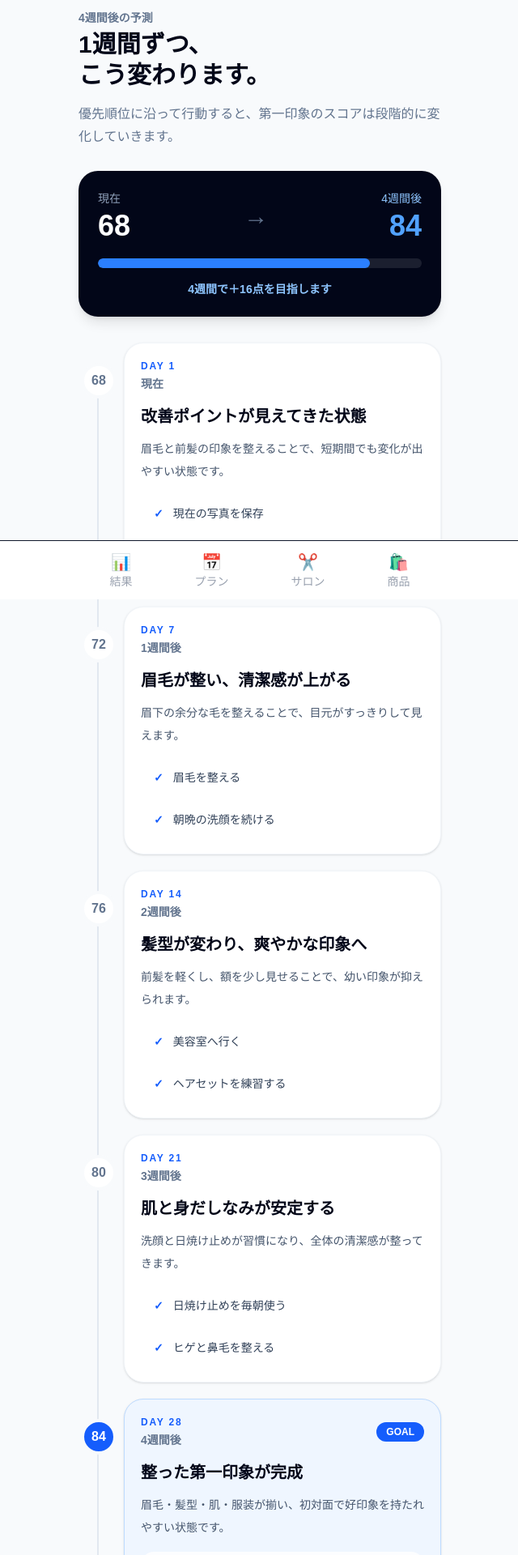
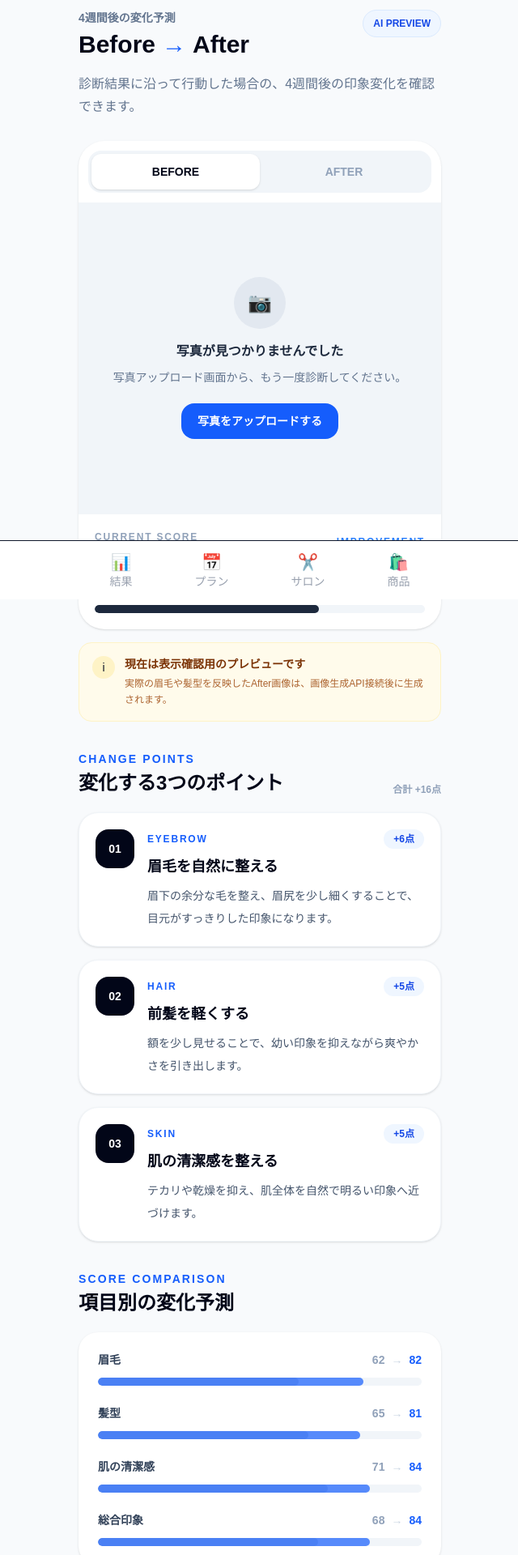
Before and after one commit to mori10tech/akanuke-ai, a Next.js app: page /preview in a window 1280 px wide. Shown: the part 60-1980 px from the top of the page at 81% size, without its empty margins (319-959 px from the left). Built offline with nearby package versions, Linux system fonts and the light colour scheme.

Commit message:
Before After比較ページを実装

```diff
--- a/app/preview/page.tsx
+++ b/app/preview/page.tsx
@@ -1,197 +1,423 @@
+"use client";
+
+import Link from "next/link";
+import { useEffect, useState } from "react";
 import BottomNav from "../components/BottomNav";
-const weeks = [
+
+type PreviewMode = "before" | "after";
+
+const changes = [
   {
-    week: "現在",
-    day: "DAY 1",
-    score: 68,
-    title: "改善ポイントが見えてきた状態",
+    number: "01",
+    category: "EYEBROW",
+    title: "眉毛を自然に整える",
     description:
-      "眉毛と前髪の印象を整えることで、短期間でも変化が出やすい状態です。",
-    tasks: ["現在の写真を保存", "眉毛サロンを探す"],
-    active: false,
+      "眉下の余分な毛を整え、眉尻を少し細くすることで、目元がすっきりした印象になります。",
+    score: "+6",
   },
   {
-    week: "1週間後",
-    day: "DAY 7",
-    score: 72,
-    title: "眉毛が整い、清潔感が上がる",
+    number: "02",
+    category: "HAIR",
+    title: "前髪を軽くする",
     description:
-      "眉下の余分な毛を整えることで、目元がすっきりして見えます。",
-    tasks: ["眉毛を整える", "朝晩の洗顔を続ける"],
-    active: false,
+      "額を少し見せることで、幼い印象を抑えながら爽やかさを引き出します。",
+    score: "+5",
   },
   {
-    week: "2週間後",
-    day: "DAY 14",
-    score: 76,
-    title: "髪型が変わり、爽やかな印象へ",
+    number: "03",
+    category: "SKIN",
+    title: "肌の清潔感を整える",
     description:
-      "前髪を軽くし、額を少し見せることで、幼い印象が抑えられます。",
-    tasks: ["美容室へ行く", "ヘアセットを練習する"],
-    active: false,
+      "テカリや乾燥を抑え、肌全体を自然で明るい印象へ近づけます。",
+    score: "+5",
+  },
+];
+
+const scoreItems = [
+  {
+    label: "眉毛",
+    before: 62,
+    after: 82,
   },
   {
-    week: "3週間後",
-    day: "DAY 21",
-    score: 80,
-    title: "肌と身だしなみが安定する",
-    description:
-      "洗顔と日焼け止めが習慣になり、全体の清潔感が整ってきます。",
-    tasks: ["日焼け止めを毎朝使う", "ヒゲと鼻毛を整える"],
-    active: false,
+    label: "髪型",
+    before: 65,
+    after: 81,
   },
   {
-    week: "4週間後",
-    day: "DAY 28",
-    score: 84,
-    title: "整った第一印象が完成",
-    description:
-      "眉毛・髪型・肌・服装が揃い、初対面で好印象を持たれやすい状態です。",
-    tasks: ["同じ条件で再撮影", "Before／Afterを比較する"],
-    active: true,
+    label: "肌の清潔感",
+    before: 71,
+    after: 84,
+  },
+  {
+    label: "総合印象",
+    before: 68,
+    after: 84,
   },
 ];
 
 export default function PreviewPage() {
+  const [image, setImage] = useState<string | null>(null);
+  const [isImageLoaded, setIsImageLoaded] = useState(false);
+  const [previewMode, setPreviewMode] = useState<PreviewMode>("before");
+
+  useEffect(() => {
+    const savedImage = window.sessionStorage.getItem("akanukeImage");
+
+    setImage(savedImage);
+    setIsImageLoaded(true);
+  }, []);
+
+  const isAfter = previewMode === "after";
+
   return (
-    <main className="min-h-screen bg-slate-50 px-5 pb-28 pt-8">
+    <main className="min-h-screen bg-slate-50 px-5 pb-32 pt-8">
       <div className="mx-auto max-w-md">
+        <header>
           <p className="text-sm font-bold tracking-[0.2em] text-blue-600">
             AKANUKE.AI
           </p>
 
-        <p className="mt-5 text-sm font-bold text-slate-500">
-          4週間後の予測
+          <div className="mt-5 flex items-start justify-between gap-4">
+            <div>
+              <p className="text-sm font-bold text-slate-500">
+                4週間後の変化予測
               </p>
 
               <h1 className="mt-1 text-3xl font-bold leading-tight text-slate-950">
-          1週間ずつ、
-          <br />
-          こう変わります。
+                Before
+                <span className="mx-2 text-blue-600">→</span>
+                After
               </h1>
+            </div>
+
+            <span className="shrink-0 rounded-full border border-blue-100 bg-blue-50 px-3 py-2 text-xs font-bold text-blue-700">
+              AI PREVIEW
+            </span>
+          </div>
 
           <p className="mt-4 leading-7 text-slate-500">
-          優先順位に沿って行動すると、第一印象のスコアは段階的に変化していきます。
+            診断結果に沿って行動した場合の、4週間後の印象変化を確認できます。
+          </p>
+        </header>
+
+        <section className="mt-7 overflow-hidden rounded-[32px] bg-white shadow-sm">
+          <div className="p-3">
+            <div className="grid grid-cols-2 rounded-2xl bg-slate-100 p-1">
+              <button
+                type="button"
+                onClick={() => setPreviewMode("before")}
+                className={`rounded-xl px-4 py-3 text-sm font-bold transition ${
+                  previewMode === "before"
+                    ? "bg-white text-slate-950 shadow-sm"
+                    : "text-slate-400"
+                }`}
+              >
+                BEFORE
+              </button>
+
+              <button
+                type="button"
+                onClick={() => setPreviewMode("after")}
+                className={`rounded-xl px-4 py-3 text-sm font-bold transition ${
+                  previewMode === "after"
+                    ? "bg-blue-600 text-white shadow-sm"
+                    : "text-slate-400"
+                }`}
+              >
+                AFTER
+              </button>
+            </div>
+          </div>
+
+          <div className="relative overflow-hidden bg-slate-100">
+            {!isImageLoaded ? (
+              <div className="flex min-h-96 items-center justify-center px-6 text-center">
+                <div>
+                  <div className="mx-auto h-8 w-8 animate-spin rounded-full border-4 border-slate-200 border-t-blue-600" />
+
+                  <p className="mt-4 text-sm font-bold text-slate-500">
+                    写真を読み込んでいます
+                  </p>
+                </div>
+              </div>
+            ) : image ? (
+              <>
+                <img
+                  src={image}
+                  alt={
+                    isAfter
+                      ? "4週間後の変化予測プレビュー"
+                      : "診断時の写真"
+                  }
+                  className="block h-auto w-full transition-all duration-700"
+                  style={
+                    isAfter
+                      ? {
+                          filter:
+                            "brightness(1.05) contrast(1.04) saturate(0.94)",
+                        }
+                      : {
+                          filter: "none",
+                        }
+                  }
+                />
+
+                {isAfter && (
+                  <>
+                    <div className="pointer-events-none absolute inset-0 bg-gradient-to-t from-blue-950/20 via-transparent to-blue-50/10" />
+
+                    <div className="pointer-events-none absolute inset-x-5 top-5 flex items-center justify-between">
+                      <span className="rounded-full border border-white/70 bg-slate-950/70 px-3 py-2 text-xs font-bold text-white shadow-lg backdrop-blur-md">
+                        4週間後予測
+                      </span>
+
+                      <span className="rounded-full border border-white/70 bg-blue-600/90 px-3 py-2 text-xs font-bold text-white shadow-lg backdrop-blur-md">
+                        +16 POINT
+                      </span>
+                    </div>
+
+                    <div className="pointer-events-none absolute bottom-5 left-5 right-5 rounded-2xl border border-white/50 bg-slate-950/65 p-4 text-white shadow-xl backdrop-blur-md">
+                      <p className="text-xs font-bold tracking-[0.15em] text-blue-200">
+                        AFTER IMAGE
                       </p>
 
-        <section className="mt-7 rounded-3xl bg-slate-950 p-6 text-white shadow-lg">
-          <div className="flex items-center justify-between">
+                      <p className="mt-1 text-sm font-bold">
+                        眉・前髪・肌の清潔感を改善したイメージ
+                      </p>
+                    </div>
+                  </>
+                )}
+
+                {!isAfter && (
+                  <div className="pointer-events-none absolute left-5 top-5 rounded-full border border-white/70 bg-slate-950/70 px-3 py-2 text-xs font-bold text-white shadow-lg backdrop-blur-md">
+                    現在の写真
+                  </div>
+                )}
+              </>
+            ) : (
+              <div className="flex min-h-96 items-center justify-center px-6 text-center">
                 <div>
-              <p className="text-sm text-slate-400">
-                現在
+                  <div className="mx-auto flex h-16 w-16 items-center justify-center rounded-full bg-slate-200 text-2xl">
+                    📷
+                  </div>
+
+                  <p className="mt-4 font-bold text-slate-800">
+                    写真が見つかりませんでした
                   </p>
 
-              <p className="mt-1 text-4xl font-black">
-                68
+                  <p className="mt-2 text-sm leading-6 text-slate-500">
+                    写真アップロード画面から、もう一度診断してください。
                   </p>
+
+                  <Link
+                    href="/upload"
+                    className="mt-5 inline-block rounded-2xl bg-blue-600 px-5 py-3 text-sm font-bold text-white"
+                  >
+                    写真をアップロードする
+                  </Link>
+                </div>
+              </div>
+            )}
           </div>
 
-            <div className="text-3xl text-slate-500">
+          <div className="border-t border-slate-100 p-5">
+            <div className="flex items-center justify-between gap-5">
+              <div className="flex-1">
+                <p className="text-xs font-bold tracking-[0.15em] text-slate-400">
+                  {isAfter ? "AFTER SCORE" : "CURRENT SCORE"}
+                </p>
+
+                <div className="mt-2 flex items-end gap-2">
+                  <span
+                    className={`text-5xl font-black ${
+                      isAfter ? "text-blue-600" : "text-slate-950"
+                    }`}
+                  >
+                    {isAfter ? "84" : "68"}
+                  </span>
+
+                  <span className="pb-1 text-sm font-bold text-slate-400">
+                    / 100
+                  </span>
+                </div>
+              </div>
+
+              <div className="flex h-12 w-12 shrink-0 items-center justify-center rounded-full bg-slate-100 text-xl font-bold text-slate-400">
                 →
               </div>
 
-            <div className="text-right">
-              <p className="text-sm text-blue-300">
-                4週間後
+              <div className="flex-1 text-right">
+                <p className="text-xs font-bold tracking-[0.15em] text-blue-500">
+                  IMPROVEMENT
                 </p>
 
-              <p className="mt-1 text-4xl font-black text-blue-400">
-                84
+                <p className="mt-2 text-3xl font-black text-blue-600">
+                  +16
                 </p>
               </div>
             </div>
 
-          <div className="mt-5 h-3 overflow-hidden rounded-full bg-white/10">
-            <div className="h-full w-[84%] rounded-full bg-blue-500" />
+            <div className="mt-5 h-2.5 overflow-hidden rounded-full bg-slate-100">
+              <div
+                className={`h-full rounded-full transition-all duration-700 ${
+                  isAfter ? "w-[84%] bg-blue-600" : "w-[68%] bg-slate-800"
+                }`}
+              />
+            </div>
+          </div>
+        </section>
+
+        <div className="mt-4 rounded-2xl border border-amber-100 bg-amber-50 px-4 py-4">
+          <div className="flex items-start gap-3">
+            <span className="flex h-7 w-7 shrink-0 items-center justify-center rounded-full bg-amber-100 text-sm">
+              i
+            </span>
+
+            <div>
+              <p className="text-sm font-bold text-amber-900">
+                現在は表示確認用のプレビューです
+              </p>
+
+              <p className="mt-1 text-xs leading-5 text-amber-800/80">
+                実際の眉毛や髪型を反映したAfter画像は、画像生成API接続後に生成されます。
+              </p>
+            </div>
+          </div>
         </div>
 
-          <p className="mt-4 text-center text-sm font-bold text-blue-300">
-            4週間で＋16点を目指します
+        <section className="mt-9">
+          <div className="flex items-end justify-between gap-4">
+            <div>
+              <p className="text-sm font-bold tracking-[0.15em] text-blue-600">
+                CHANGE POINTS
               </p>
-        </section>
 
-        <section className="relative mt-8">
-          <div className="absolute bottom-8 left-[23px] top-8 w-0.5 bg-slate-200" />
-
-          <div className="space-y-5">
-            {weeks.map((item) => (
-              <article
-                key={item.day}
-                className={`relative ml-14 rounded-3xl border p-5 shadow-sm ${
-                  item.active
-                    ? "border-blue-200 bg-blue-50"
-                    : "border-slate-100 bg-white"
-                }`}
-              >
-                <div
-                  className={`absolute -left-[54px] top-6 flex h-11 w-11 items-center justify-center rounded-full border-4 border-slate-50 font-black ${
-                    item.active
-                      ? "bg-blue-600 text-white"
-                      : "bg-white text-slate-500"
-                  }`}
-                >
-                  {item.score}
+              <h2 className="mt-1 text-2xl font-bold text-slate-950">
+                変化する3つのポイント
+              </h2>
             </div>
 
-                <div className="flex items-center justify-between">
-                  <div>
-                    <p className="text-xs font-bold tracking-[0.15em] text-blue-600">
-                      {item.day}
-                    </p>
-
-                    <p className="mt-1 text-sm font-bold text-slate-500">
-                      {item.week}
+            <p className="shrink-0 text-xs font-bold text-slate-400">
+              合計 +16点
             </p>
           </div>
 
-                  {item.active && (
-                    <span className="rounded-full bg-blue-600 px-3 py-1 text-xs font-bold text-white">
-                      GOAL
-                    </span>
-                  )}
+          <div className="mt-5 space-y-4">
+            {changes.map((item) => (
+              <article
+                key={item.number}
+                className="rounded-3xl border border-slate-100 bg-white p-5 shadow-sm"
+              >
+                <div className="flex items-start gap-4">
+                  <div className="flex h-12 w-12 shrink-0 items-center justify-center rounded-2xl bg-slate-950 text-sm font-black text-white">
+                    {item.number}
                   </div>
 
-                <h2 className="mt-4 text-xl font-bold leading-7 text-slate-950">
+                  <div className="min-w-0 flex-1">
+                    <div className="flex items-center justify-between gap-3">
+                      <p className="text-xs font-bold tracking-[0.15em] text-blue-600">
+                        {item.category}
+                      </p>
+
+                      <span className="shrink-0 rounded-full bg-blue-50 px-3 py-1 text-xs font-bold text-blue-700">
+                        {item.score}点
+                      </span>
+                    </div>
+
+                    <h3 className="mt-2 text-lg font-bold text-slate-950">
                       {item.title}
-                </h2>
+                    </h3>
 
-                <p className="mt-3 text-sm leading-7 text-slate-600">
+                    <p className="mt-2 text-sm leading-7 text-slate-600">
                       {item.description}
                     </p>
-
-                <div className="mt-4 space-y-2">
-                  {item.tasks.map((task) => (
-                    <div
-                      key={task}
-                      className="flex items-center gap-3 rounded-2xl bg-white/80 px-4 py-3 text-sm text-slate-700"
-                    >
-                      <span className="font-bold text-blue-600">
-                        ✓
-                      </span>
-
-                      <span>{task}</span>
                   </div>
-                  ))}
                 </div>
               </article>
             ))}
           </div>
         </section>
 
-        <a
+        <section className="mt-9">
+          <p className="text-sm font-bold tracking-[0.15em] text-blue-600">
+            SCORE COMPARISON
+          </p>
+
+          <h2 className="mt-1 text-2xl font-bold text-slate-950">
+            項目別の変化予測
+          </h2>
+
+          <div className="mt-5 space-y-6 rounded-3xl bg-white p-6 shadow-sm">
+            {scoreItems.map((item) => (
+              <div key={item.label}>
+                <div className="flex items-center justify-between gap-4">
+                  <p className="text-sm font-bold text-slate-700">
+                    {item.label}
+                  </p>
+
+                  <div className="flex items-center gap-2 text-sm font-bold">
+                    <span className="text-slate-400">
+                      {item.before}
+                    </span>
+
+                    <span className="text-slate-300">
+                      →
+                    </span>
+
+                    <span className="text-blue-600">
+                      {item.after}
+                    </span>
+                  </div>
+                </div>
+
+                <div className="relative mt-3 h-2.5 overflow-hidden rounded-full bg-slate-100">
+                  <div
+                    className="absolute inset-y-0 left-0 rounded-full bg-slate-300"
+                    style={{ width: `${item.before}%` }}
+                  />
+
+                  <div
+                    className="absolute inset-y-0 left-0 rounded-full bg-blue-600/70"
+                    style={{ width: `${item.after}%` }}
+                  />
+                </div>
+              </div>
+            ))}
+          </div>
+        </section>
+
+        <section className="mt-9 overflow-hidden rounded-3xl bg-slate-950 p-6 text-white shadow-xl">
+          <p className="text-sm font-bold tracking-[0.15em] text-blue-300">
+            NEXT ACTION
+          </p>
+
+          <h2 className="mt-3 text-2xl font-bold leading-9">
+            この変化を、
+            <br />
+            4週間で現実に。
+          </h2>
+
+          <p className="mt-3 text-sm leading-7 text-slate-300">
+            眉毛・髪型・スキンケアを、効果が出やすい順番で進めるプランを確認しましょう。
+          </p>
+
+          <Link
             href="/plan"
-          className="mt-8 block rounded-2xl bg-blue-600 px-6 py-4 text-center text-lg font-bold text-white shadow-lg shadow-blue-200"
+            className="mt-6 block rounded-2xl bg-blue-600 px-6 py-4 text-center text-base font-bold text-white transition hover:bg-blue-700"
           >
             4週間プランを確認する
-        </a>
+          </Link>
+        </section>
 
-        <a
+        <Link
           href="/result"
           className="mt-3 block py-4 text-center text-sm font-bold text-slate-500"
         >
           診断結果に戻る
-        </a>
+        </Link>
       </div>
+
       <BottomNav />
     </main>
   );
```
Lines whose indentation alone changed are shown as unchanged.
